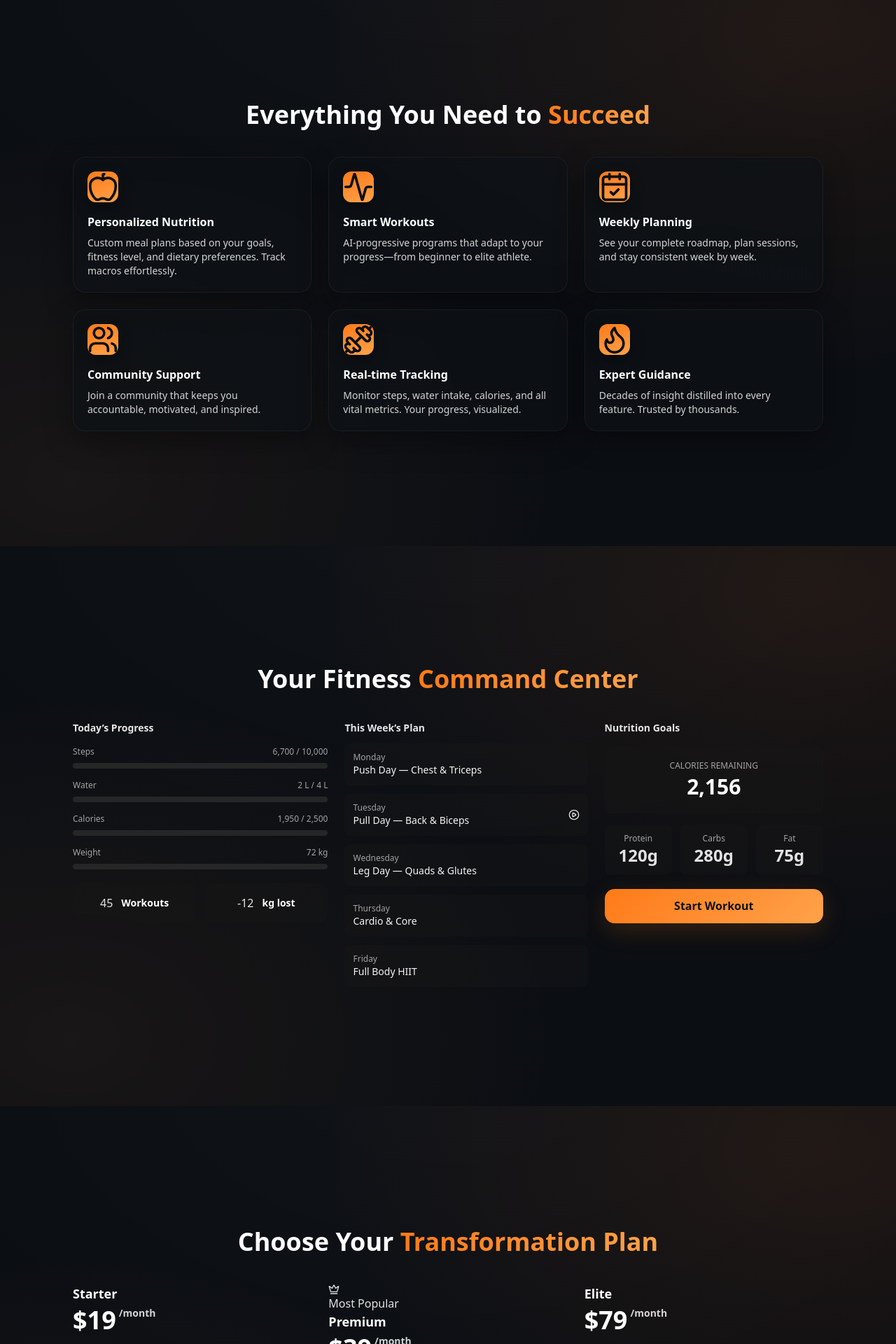
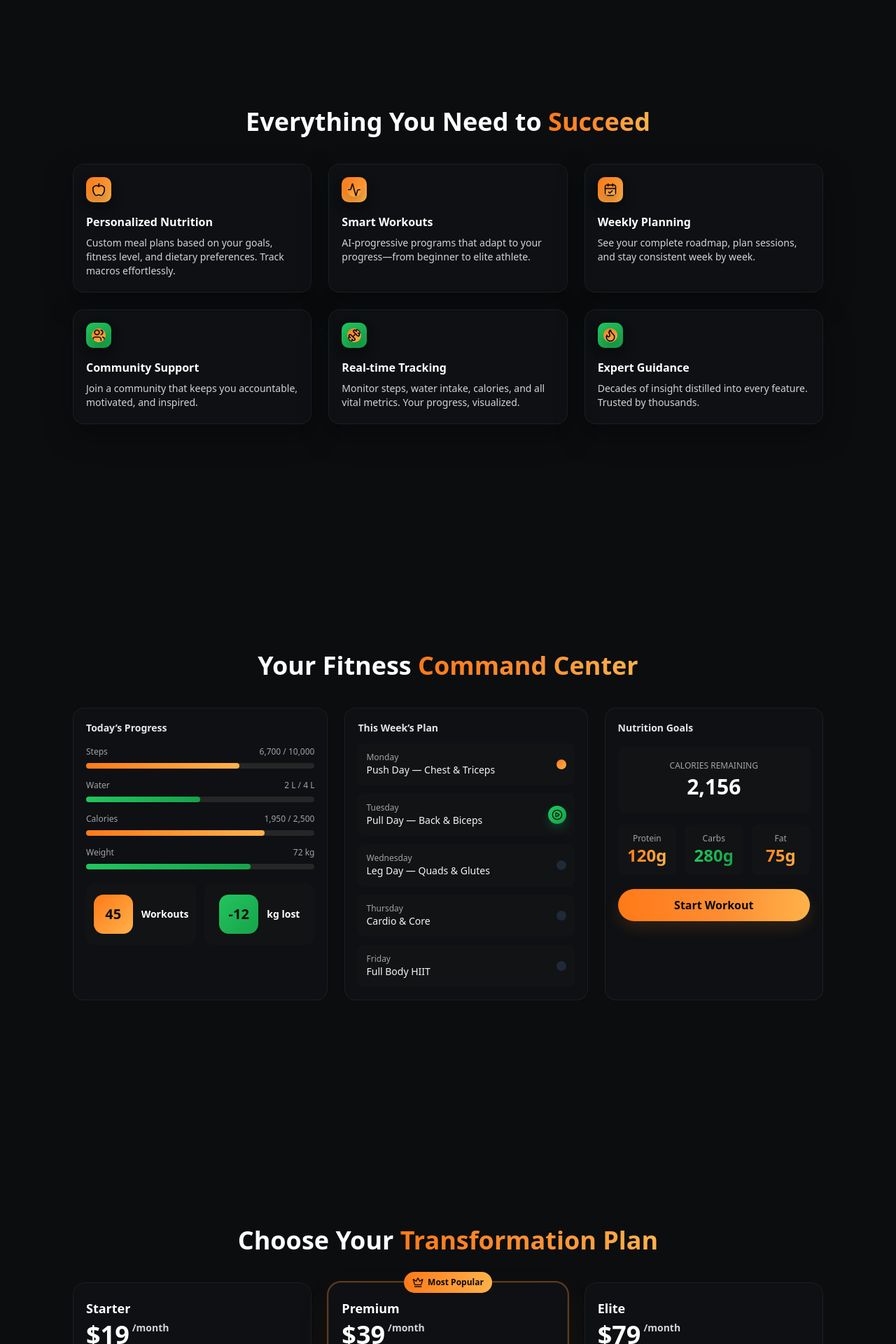
Before and after one commit to GrindFit/grindfit-webapp, a Next.js app: page / in a window 1280 px wide. Shown: the part 820-2740 px from the top of the page at 70% size. Built offline with nearby package versions, Linux system fonts and the light colour scheme.

Commit message:
Update globals.css

```diff
--- a/styles/globals.css
+++ b/styles/globals.css
@@ -380,3 +380,117 @@ nav .gf-brand { font-weight: 900; letter-spacing: -0.02em; }
 
 /* Remove any stray decorative strips you might have had before */
 .gf-section-strip, .gf-deco-bar { display: none !important; }
+/* === Brand tokens (bright & punchy) === */
+:root{
+  /* Orange gradient — lambo bright */
+  --gf-orange-start:#ff7a18;
+  --gf-orange-mid:#fd8d32;
+  --gf-orange-end:#ffb24a;
+
+  /* Green gradient — vivid & modern */
+  --gf-green-start:#22c55e;
+  --gf-green-mid:#10b981;
+  --gf-green-end:#16a34a;
+
+  /* Canvas ink/base */
+  --gf-ink:#0c0d0f;
+}
+
+/* Basic page canvas ambience */
+html,body,#__next{height:100%;}
+body{background:#0b0d0f;color:#e5e7eb;scroll-behavior:smooth;}
+.gf-canvas-ambient{
+  position:absolute;inset:-20vh 0 0 0;pointer-events:none;z-index:-1;
+  background:
+    radial-gradient(1200px 700px at 90% 0%, rgba(255,125,25,.08), transparent 60%),
+    radial-gradient(1000px 500px at 10% -10%, rgba(255,185,85,.06), transparent 60%);
+}
+
+/* Snap sections */
+.snap-y{scroll-snap-type:y mandatory;}
+.gf-section{min-height:100vh;scroll-snap-align:start;display:flex;align-items:center;}
+
+/* Gradient text helpers */
+.gf-gradient-text{
+  background:linear-gradient(90deg,var(--gf-orange-start),var(--gf-orange-mid),var(--gf-orange-end));
+  -webkit-background-clip:text;background-clip:text;color:transparent;
+}
+.gf-num--orange{background:linear-gradient(90deg,var(--gf-orange-start),var(--gf-orange-end));-webkit-background-clip:text;background-clip:text;color:transparent;}
+.gf-num--green{background:linear-gradient(90deg,var(--gf-green-start),var(--gf-green-end));-webkit-background-clip:text;background-clip:text;color:transparent;}
+
+/* Big hero brand (match Unstoppable scale) */
+.gf-brand-hero{
+  font-weight:900;letter-spacing:-0.02em;
+  font-size: clamp(40px, 9vw, 82px);
+  line-height: .95;
+  background:linear-gradient(90deg,var(--gf-orange-start),var(--gf-orange-end));
+  -webkit-background-clip:text;background-clip:text;color:transparent;
+}
+
+/* CTA */
+.gf-cta{
+  display:inline-block;padding:.7rem 1.1rem;border-radius:999px;
+  font-weight:800;color:#0a0a0a;background:
+    linear-gradient(90deg,var(--gf-orange-start),var(--gf-orange-mid) 55%,var(--gf-orange-end));
+  box-shadow:0 10px 22px rgba(255,135,40,.14);
+  transition:filter .15s ease, transform .15s ease;
+}
+.gf-cta:hover{filter:brightness(1.05);transform:translateY(-1px);}
+
+/* Cards */
+.gf-card{
+  background:rgba(17,19,22,.7);border:1px solid rgba(255,255,255,.06);
+  border-radius:16px;padding:18px 18px 20px 18px;
+}
+.gf-icon{width:20px;height:20px;color:#0b0d0f;}
+.gf-chip{
+  width:36px;height:36px;border-radius:10px;display:grid;place-items:center;
+  box-shadow:0 8px 18px rgba(0,0,0,.3);
+}
+.gf-chip--orange{background:linear-gradient(135deg,var(--gf-orange-start),var(--gf-orange-end));}
+.gf-chip--green{background:linear-gradient(135deg,var(--gf-green-start),var(--gf-green-end));}
+
+/* Command center panels */
+.gf-panel{
+  background:rgba(17,19,22,.7);border:1px solid rgba(255,255,255,.06);
+  border-radius:16px;padding:18px;
+}
+
+/* Progress bars */
+.gf-bar--orange{background:linear-gradient(90deg,var(--gf-orange-start),var(--gf-orange-end));}
+.gf-bar--green{background:linear-gradient(90deg,var(--gf-green-start),var(--gf-green-end));}
+
+/* Mini stats */
+.gf-mini{
+  min-width:56px;height:56px;border-radius:14px;
+  display:grid;place-items:center;
+  font-weight:900;font-size:20px;color:#0a0a0a;
+}
+.gf-mini--orange{background:linear-gradient(135deg,var(--gf-orange-start),var(--gf-orange-end));}
+.gf-mini--green{background:linear-gradient(135deg,var(--gf-green-start),var(--gf-green-end));}
+
+/* Plan rows chips */
+.gf-dot{width:14px;height:14px;border-radius:999px;background:#1f2937;}
+.gf-dot--orange{background:linear-gradient(135deg,var(--gf-orange-start),var(--gf-orange-end));}
+.gf-play{
+  width:26px;height:26px;border-radius:999px;
+  display:grid;place-items:center;color:#04170d;
+  background:linear-gradient(135deg,var(--gf-green-start),var(--gf-green-end));
+  box-shadow:0 6px 14px rgba(16,185,129,.25);
+}
+
+/* Pricing */
+.gf-price{
+  position:relative;background:rgba(17,19,22,.7);border:1px solid rgba(255,255,255,.06);
+  border-radius:18px;padding:22px 18px;
+}
+.gf-price--pop{outline:2px solid rgba(255,140,45,.35);box-shadow:0 20px 50px rgba(255,130,25,.08);}
+.gf-popular{
+  position:absolute;left:50%;top:-16px;transform:translateX(-50%);
+  display:inline-flex;gap:6px;align-items:center;
+  background:linear-gradient(90deg,var(--gf-orange-start),var(--gf-orange-end));
+  color:#0a0a0a;font-weight:900;font-size:12px;padding:6px 12px;border-radius:999px;
+}
+
+/* Guard against any stray decorative strips you might have had before */
+.gf-section-strip, .gf-deco-bar { display:none !important; }
```
